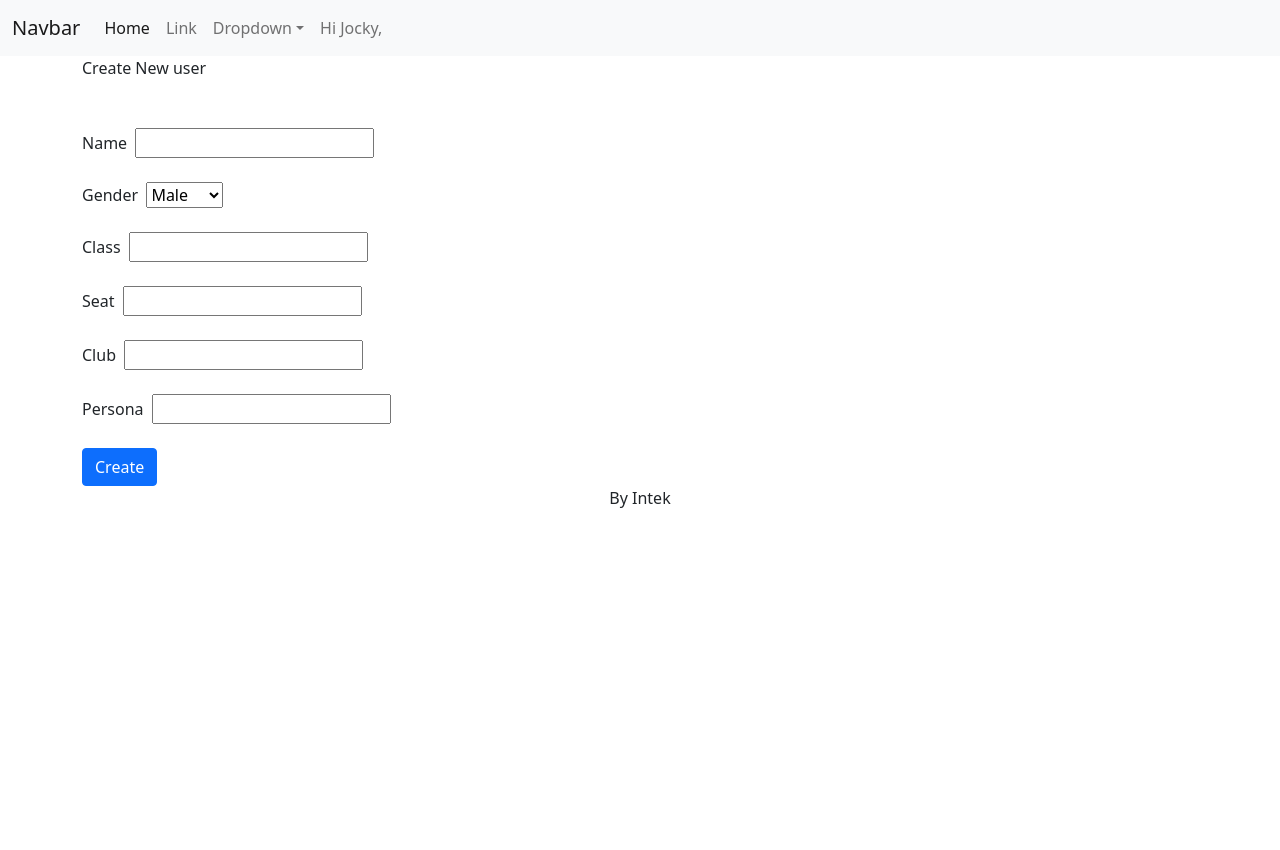
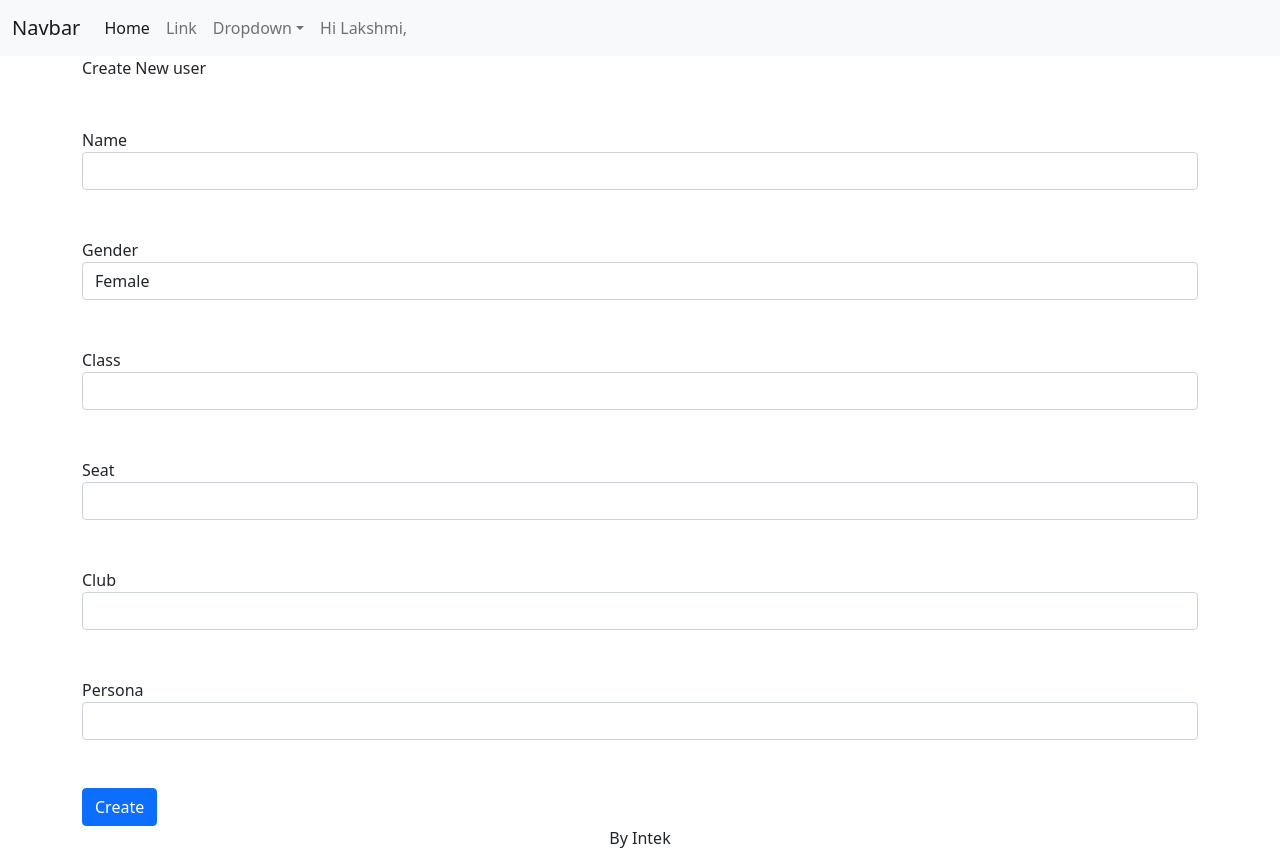
Before and after one commit to praveenmuralidharan/intek-reactjs-nandhini, a React (Create React App) app: page /createuser in a window 1280 px wide. Before the commit the page ends 800 px from the top, so only its background shows below. Built offline with nearby package versions, Linux system fonts and the light colour scheme.

Commit message:
createuser useState for the inputs

```diff
--- a/src/components/Layout.js
+++ b/src/components/Layout.js
@@ -6,7 +6,7 @@ class Layout extends Component{
  render(){
     return (
         <div>
-            <Header user_name="Jocky"/>
+            <Header user_name="Lakshmi"/>
             {this.props.children}
             <Footer/>
         </div>
--- a/src/createuser.js
+++ b/src/createuser.js
@@ -1,5 +1,13 @@
+import React, { useEffect, useState } from 'react';
 import { Link, useParams } from 'react-router-dom';
 const CreateUser = () => {
+
+    const [name, setName] = useState("");
+    const [gender, setGender] = useState(1);
+    const [classs, setClass] = useState("");
+    const [seat, setSeat] = useState("");
+    const [club, setClub] = useState("");
+    const [persona, setPersona] = useState("");
 
 return(
 <div className='container'>
@@ -10,38 +18,37 @@ return(
                 <br></br>
                 <br></br>
                 <label>Name</label>&nbsp;&nbsp;
-    <input type="text" required></input>
+                <input className="form-control" type="text" required onChange={e => setName(e.target.value)} value={name} />
                 <br></br>
                 <br></br>
                 <label>Gender</label>&nbsp;&nbsp;
-    <select>
-        <option>
+                <select className="form-control" onChange={e => setGender(e.target.value)} value={gender}>
+                    <option value="0">
                         Male
                     </option>
-        <option>
+                    <option value="1">
                         Female
                     </option>
                 </select>
                 <br></br>
                 <br></br>
                 <label>Class</label>&nbsp;&nbsp;
-    <input type="text" required></input>
+                <input className="form-control" type="text" required onChange={e => setClass(e.target.value)} value={classs} />
                 <br></br>
                 <br></br>
                 <label>Seat</label>&nbsp;&nbsp;
-    <input type="text" required></input>
+                <input className="form-control" type="text" required onChange={e => setSeat(e.target.value)} value={seat}/>
                 <br></br>
                 <br></br>
                 <label>Club</label>&nbsp;&nbsp;
-    <input type="text" required></input>
+                <input className="form-control" type="text" required onChange={e => setClub(e.target.value)} value={club}/>
                 <br></br>
                 <br></br>
                 <label>Persona</label>&nbsp;&nbsp;
-    <input type="text" required></input>
+                <input className="form-control" type="text" required onChange={e => setPersona(e.target.value)} value={persona}/>
                 <br></br>
                 <br></br>
                 <button className="btn btn-primary" value="Create">Create</button>
-
             </form>
         </div>
     </div>
```
Also changed, not shown: src/App.js (+3 -4 lines). Lines whose indentation alone changed are shown as unchanged.
